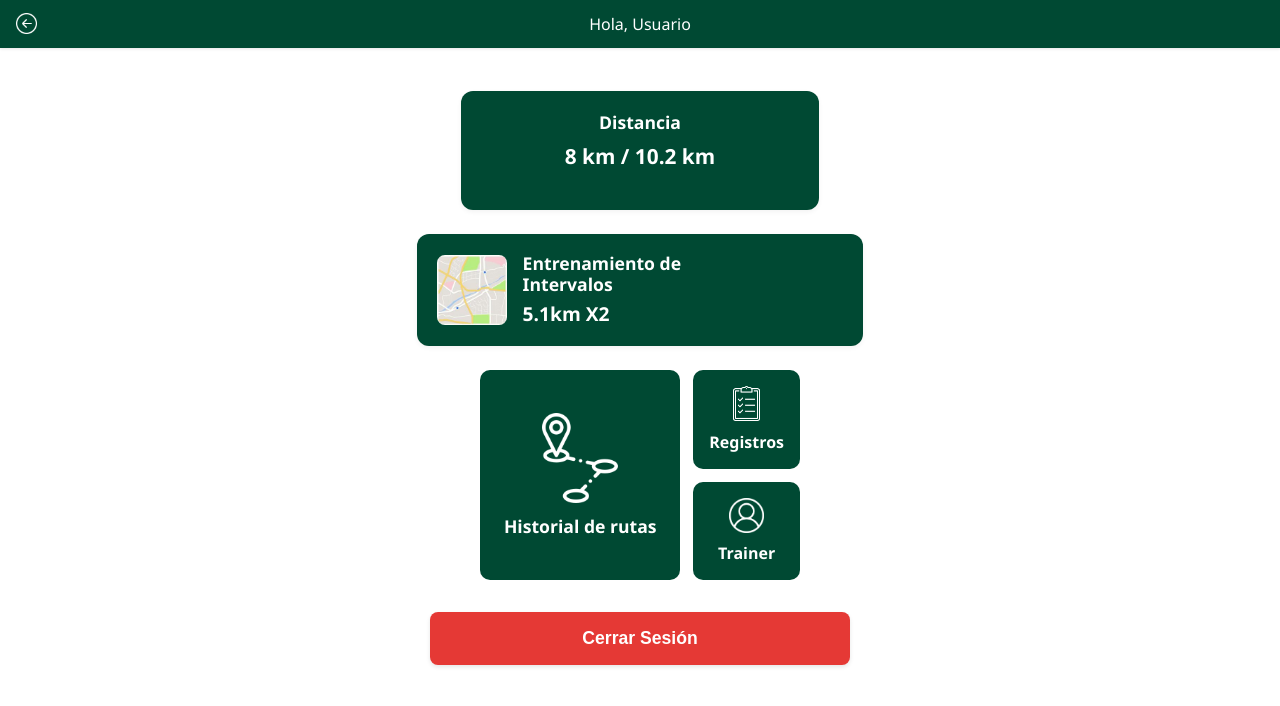
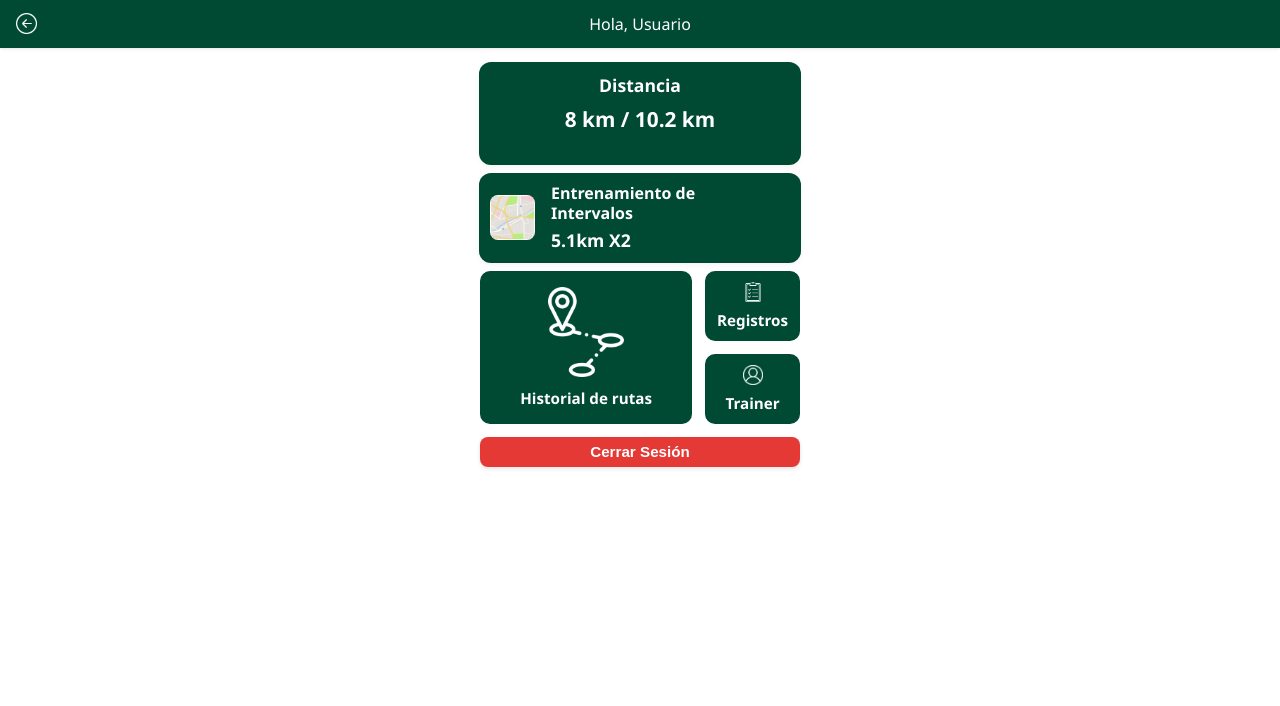
Before and after one commit to Diego201101/EscaleTrackingWebApplication, a plain HTML site: page Perfil.html in a window 1280 px wide. Drawn offline with Linux system fonts and the light colour scheme.

Commit message:
Update PerfilEstilos.css

```diff
--- a/PerfilEstilos.css
+++ b/PerfilEstilos.css
@@ -1,21 +1,17 @@
-/* Reset completo */
 html, body {
     margin: 0;
     padding: 0;
     width: 100%;
     height: 100%;
+    font-family: 'Segoe UI', system-ui, sans-serif;
     overflow: hidden;
-    font-family: 'Segoe UI', system-ui, sans-serif;
 }
 
 .app-container {
     display: flex;
     flex-direction: column;
-    height: 100vh;
+    min-height: 100vh;
     width: 100vw;
-    position: fixed;
-    top: 0;
-    left: 0;
 }
 
 /* Header con flecha */
@@ -47,24 +43,23 @@ html, body {
 
 /* Contenido principal */
 .profile-container {
-  flex-grow: 1;
-  overflow-y: auto;
-  padding: 1.0rem 1rem 4.5rem;
+    flex: 1 1 0;
+    padding: 0.5rem 0.5rem 0.5rem;
     box-sizing: border-box;
     display: flex;
     flex-direction: column;
     align-items: center;
+    justify-content: flex-start;
+    min-height: 0;
 }
 
 .distance-box {
     background-color: #004933;
     color: white;
     border-radius: 12px;
-  padding: 1.2rem;
-  margin-top: 1.2rem;
+    margin-top: 0.1rem;
     text-align: center;
     width: 90%;
-  max-width: 320px;
     box-shadow: 0 2px 5px rgba(0, 0, 0, 0.05);
 }
 
@@ -83,7 +78,7 @@ html, body {
 .feature-grid {
     display: flex;
     flex-direction: row;
-  margin-top: 1.5rem;
+    margin-top: 0.5rem;
     gap: 0.8rem;
     width: 90%;
     max-width: 320px;
@@ -94,14 +89,12 @@ html, body {
     color: white;
     flex: 2;
     border-radius: 10px;
-  padding: 1.2rem;
     font-weight: 600;
-  font-size: 1rem;
     text-align: center;
     display: flex;
     justify-content: center;
     align-items: center;
-  min-height: 120px;
+    min-height: 80px;
 }
 
 .feature-smalls {
@@ -115,9 +108,7 @@ html, body {
     background-color: #004933;
     color: white;
     border-radius: 10px;
-  padding: 1rem;
     font-weight: 600;
-  font-size: 0.95rem;
     text-align: center;
     display: flex;
     justify-content: center;
@@ -128,10 +119,8 @@ html, body {
 .interval-training {
     background-color: #004933;
     border-radius: 12px;
-    padding: 1rem;
-    margin-top: 1.5rem;
+    margin-top: 0.5rem;
     width: 90%;
-    max-width: 320px;
     display: flex;
     align-items: center;
     gap: 1rem;
@@ -139,8 +128,8 @@ html, body {
 }
 
 .interval-map {
-    width: 60px;
-    height: 60px;
+    width: 45px;
+    height: 45px;
     border-radius: 8px;
     object-fit: cover;
 }
@@ -168,9 +157,10 @@ html, body {
     width: 100%;
     display: flex;
     justify-content: center;
-    margin-top: 2rem;
+    margin-top: 1rem;
     padding: 0 1rem;
     box-sizing: border-box;
+    align-items: center;
 }
 
 /* Estilos para el botón de cerrar sesión */
@@ -179,8 +169,8 @@ html, body {
     color: white;
     border: none;
     border-radius: 8px;
-    padding: 0.8rem 0;
-    font-size: 1rem;
+    padding: 0.4rem 0;
+    font-size: 0.95rem;
     font-weight: 600;
     cursor: pointer;
     transition: background-color 0.3s;
@@ -195,8 +185,8 @@ html, body {
 }
 
 .feature-icon {
-    width: 30px;
-    height: 30px;
+    width: 20px;
+    height: 20px;
     margin-bottom: 0.5rem;
     object-fit: contain;
     filter: invert(1);
@@ -243,46 +233,36 @@ html, body {
     opacity: 0.7;
     cursor: pointer;
 }
-
+/*FUNCION EXTRA QUE COMBINA PROPIEDADES DE CSS*/
+.distance-box,
+.interval-training,
+.feature-large,
+.feature-small {
+    max-width: 300px;
+    padding: 0.7rem;
+    font-size: 0.95rem;
+}
 /* Responsive: TABLET y desktop */
 @media (min-width: 768px) {
     .profile-container {
         max-width: 500px;
         margin: 0 auto;
         width: 100%;
-    }
-
-    .interval-training {
-        max-width: 500px;
+        padding: 0.3rem 1rem 0.3rem;
     }
 
     .logout-container {
-        margin-top: 2rem;
+        margin-top: 0.8rem;
     }
 
-    .logout-button {
-        max-width: 500px;
-        padding: 1rem 0;
-        font-size: 1.1rem;
-    }
-
-    .feature-icon {
-        width: 40px;
-        height: 40px;
-        margin-bottom: 0.8rem;
-    }
-
-    .feature-large {
-        font-size: 1.1rem;
-    }
-
-    .feature-small {
-        font-size: 1rem;
-    }
 }
 
 /* Ajustes para móviles más grandes */
 @media (min-width: 375px) {
+    .profile-container {
+        padding: 0.5rem 0.8rem 0.5rem;
+    }
+
     .back-arrow {
         width: 1.3rem;
         height: 1.3rem;
@@ -299,21 +279,11 @@ html, body {
     .info-value {
         font-size: 1.2rem;
     }
-
-    .logout-button {
-        font-size: 1.05rem;
-        padding: 2rem 1.6rem;
-    }
-
-    .feature-icon {
-        width: 32px;
-        height: 32px;
-    }
 }
 
 @media (min-width: 425px) {
     .profile-container {
-        padding: 1.5rem;
+        padding: 0.8rem 1.5rem 0.8rem;
     }
 
     .menu-item img {
@@ -329,34 +299,6 @@ html, body {
         width: 2rem;
         height: 2rem;
     }
-
-    .interval-training {
-        padding: 1.2rem;
-    }
-
-    .interval-map {
-        width: 70px;
-        height: 70px;
-    }
-
-    .interval-title {
-        font-size: 1.1rem;
-    }
-
-    .interval-distance {
-        font-size: 1.2rem;
-    }
-
-    .logout-button {
-        font-size: 1.1rem;
-        padding: 1rem 1.8rem;
-    }
-
-    .feature-icon {
-        width: 35px;
-        height: 35px;
-        margin-bottom: 0.6rem;
-    }
 }
 
 @media (min-width: 1024px) {
```
Lines whose indentation alone changed are shown as unchanged.
